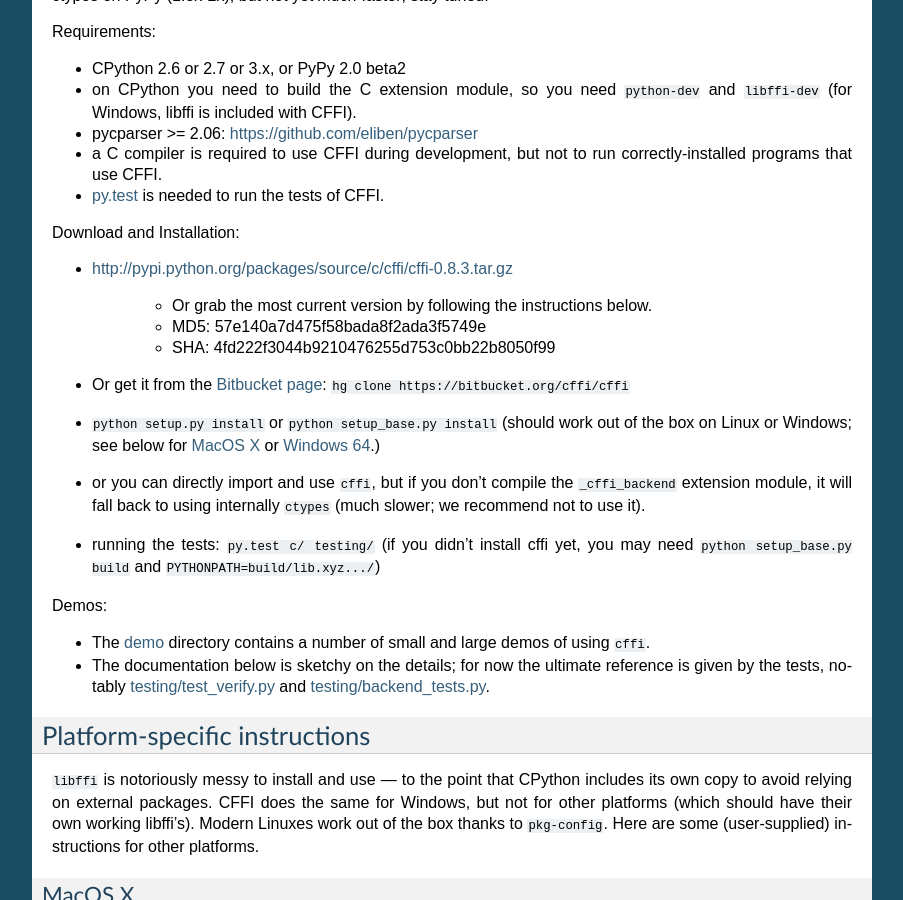
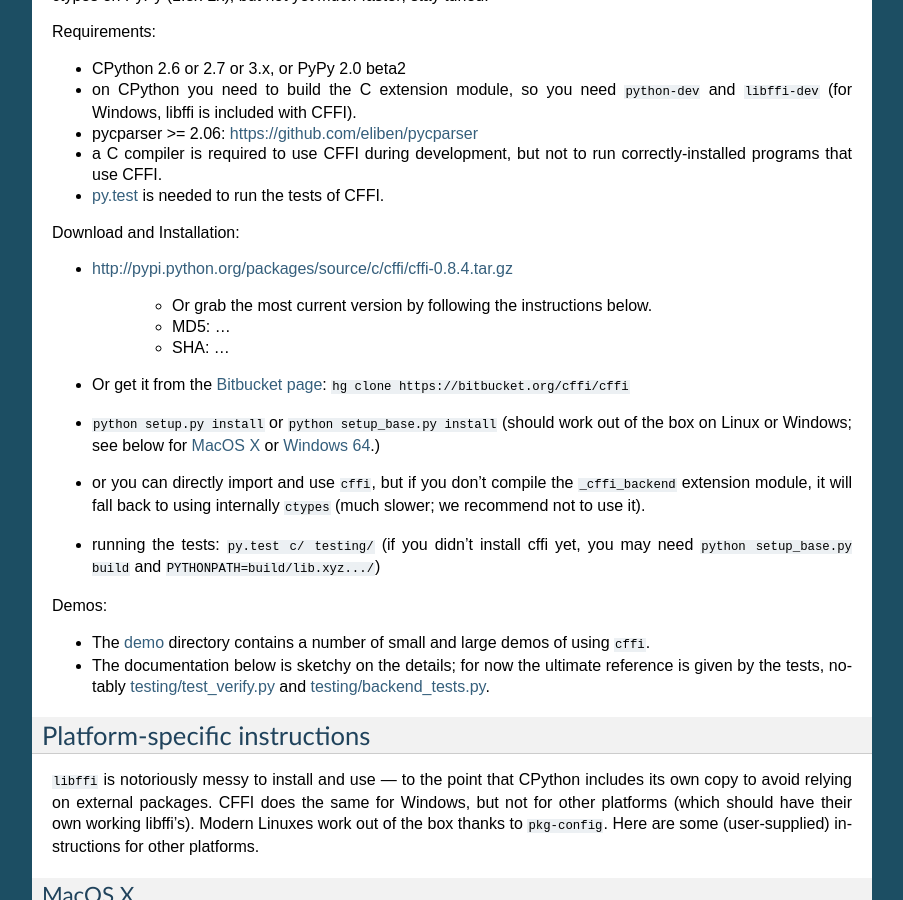
Before and after one commit to python-cffi/cffi, a Sphinx documentation site: the page built from doc/source/index.rst, in a window 1280 px wide and 900 px high, scrolled down 860 px. Shown: the whole window, without its empty margins (198-1101 px from the left). Built offline with Sphinx 7.4.7, drawn with Linux system fonts in a browser that asks for light colours; some of the changed text lies outside the part shown.

Commit message:
Update to 0.8.4

```diff
--- a/cffi/__init__.py
+++ b/cffi/__init__.py
@@ -4,5 +4,5 @@ __all__ = ['FFI', 'VerificationError', 'VerificationMissing', 'CDefError',
 from .api import FFI, CDefError, FFIError
 from .ffiplatform import VerificationError, VerificationMissing
 
-__version__ = "0.8.3"
-__version_info__ = (0, 8, 3)
+__version__ = "0.8.4"
+__version_info__ = (0, 8, 4)
--- a/doc/source/conf.py
+++ b/doc/source/conf.py
@@ -47,7 +47,7 @@ copyright = u'2012, Armin Rigo, Maciej Fijalkowski'
 # The short X.Y version.
 version = '0.8'
 # The full version, including alpha/beta/rc tags.
-release = '0.8.3'
+release = '0.8.4'
 
 # The language for content autogenerated by Sphinx. Refer to documentation
 # for a list of supported languages.
--- a/doc/source/index.rst
+++ b/doc/source/index.rst
@@ -88,13 +88,13 @@ Requirements:
 
 Download and Installation:
 
-* http://pypi.python.org/packages/source/c/cffi/cffi-0.8.3.tar.gz
+* http://pypi.python.org/packages/source/c/cffi/cffi-0.8.4.tar.gz
 
    - Or grab the most current version by following the instructions below.
 
-   - MD5: 57e140a7d475f58bada8f2ada3f5749e
-
-   - SHA: 4fd222f3044b9210476255d753c0bb22b8050f99
+   - MD5: ...
+
+   - SHA: ...
 
 * Or get it from the `Bitbucket page`_:
   ``hg clone https://bitbucket.org/cffi/cffi``
--- a/setup.py
+++ b/setup.py
@@ -115,7 +115,7 @@ Contact
 
 `Mailing list <https://groups.google.com/forum/#!forum/python-cffi>`_
 """,
-        version='0.8.3',
+        version='0.8.4',
         packages=['cffi'],
         zip_safe=False,
 
```
Also changed, not shown: 1 other file.
